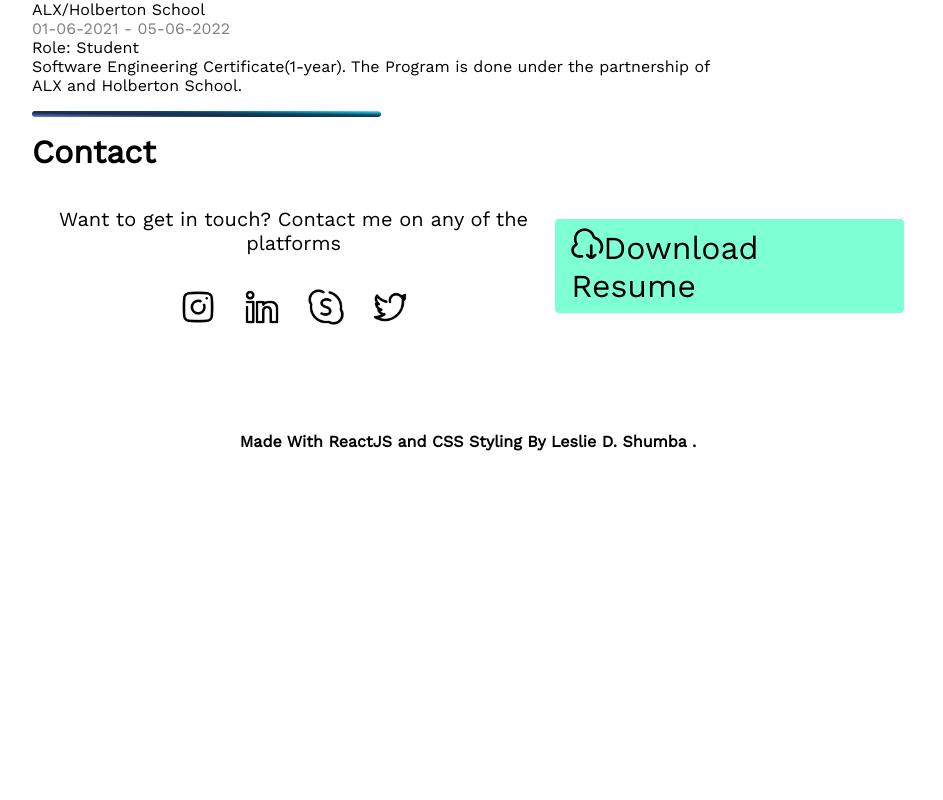
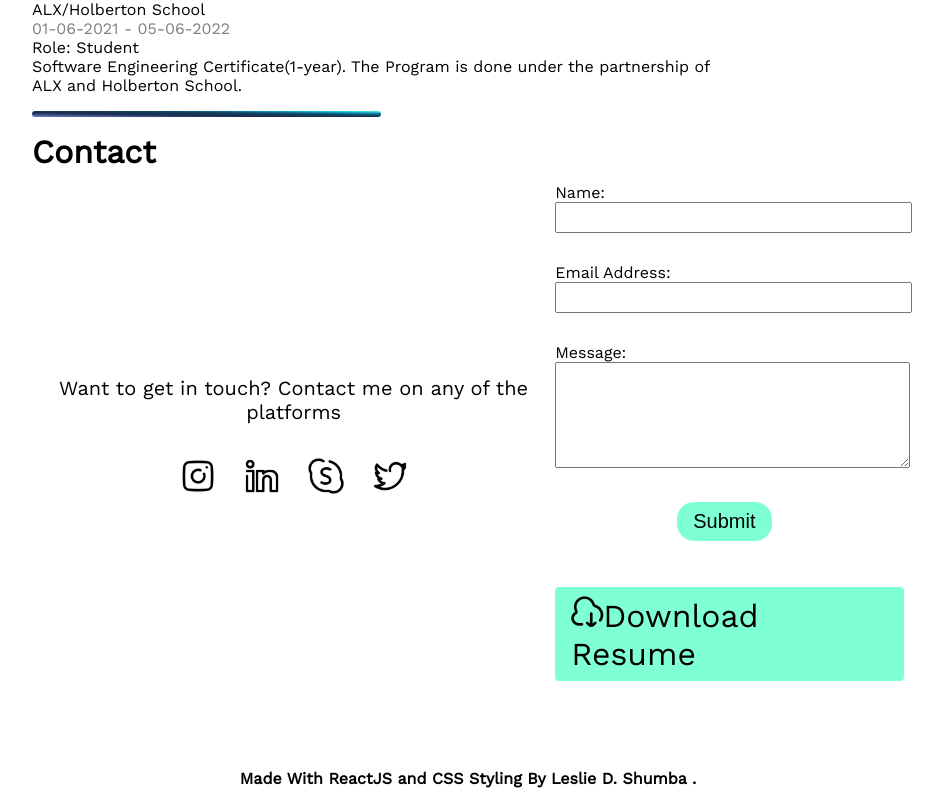
Before and after one commit to layan2k/portfolio, a React (Create React App) app: page / in a window 1280 px wide. Shown: the part 3099-3899 px from the top of the page, without its empty margins (172-1115 px from the left). Before the commit the page ends 3562 px from the top, so only its background shows below. Built offline with nearby package versions, Linux system fonts and the light colour scheme.

Commit message:
contact form

```diff
--- a/package.json
+++ b/package.json
@@ -3,6 +3,7 @@
   "version": "0.1.0",
   "private": true,
   "dependencies": {
+    "@formspree/react": "^2.2.3",
     "@testing-library/jest-dom": "^5.14.1",
     "@testing-library/react": "^11.2.7",
     "@testing-library/user-event": "^12.8.3",
--- a/src/components/body/Contact/contact.css
+++ b/src/components/body/Contact/contact.css
@@ -56,6 +56,9 @@
         flex-direction: start;
 
     }
+    .form{
+        max-width: 100%;
+    }
 
 
 }
--- /dev/null
+++ b/src/components/body/Contact/forms/forms.css
@@ -0,0 +1,84 @@
+.form-container{
+    display: flex;
+    flex-direction: column;
+    justify-content: center;
+    align-items: center;
+    background-color:white;
+    width: 100%;
+    height:400px;
+    font-family: 'Work Sans', sans-serif;
+    -webkit-font-smoothing: antialiased;
+    -moz-osx-font-smoothing: grayscale;
+}
+.email{
+    width:100%;
+    height: 25px;
+    align-self: center;
+    margin-bottom: 30px;
+
+    flex: 1;
+
+}
+.name{
+    width:100%;
+    height: 25px;
+    align-self: center;
+    margin-bottom: 30px;
+
+    flex: 1;
+
+}
+.text-area{
+    width:100%;
+    height: 100px;
+    align-self: center;
+    margin-bottom: 30px;
+    flex: 1;
+
+}
+.form-container button{
+    background-color: aquamarine;
+    padding: 8px 16px;
+    font-size: 20px;
+    display: flex;
+    justify-content:center;
+    align-items:center;
+    border-radius: 17px;
+    border:none;
+    margin-left: 35%;
+    margin-bottom: 50px;
+    text-shadow: none;
+    width: auto;
+
+}
+.form-container button:hover{
+    background-color:blue;
+    color:white;
+}
+.form-container button:active{
+    background-color:lime;
+    color:white;
+}
+
+@media screen and (max-width:720px){
+    .form-container{
+        display: flex;
+        flex-direction: column;
+        justify-content: center;
+        align-items: center;
+        flex-wrap: wrap;
+        padding: 5px;
+        max-height: 100%;
+    }
+    .email{
+        max-width: 100%;
+    }
+    .text-area{
+        max-width: 100%;
+    }
+
+    .name{
+        max-width: 100%;
+    }
+
+}
--- /dev/null
+++ b/src/components/body/Contact/forms/index.js
@@ -0,0 +1,68 @@
+import React from 'react';
+import "./forms.css"
+import { useForm, ValidationError } from '@formspree/react';
+function ContactForm() {
+  const [state, handleSubmit] = useForm("mdoypkll");
+  if (state.succeeded) {
+      return <p>Thanks ! I will get back to you within 24 hours 🙂</p>;
+  }
+  return (
+    <div className="form-container">
+      <form  onSubmit={handleSubmit}>
+      <label htmlFor="name">
+        Name:
+      </label>
+      <input
+        className="name"
+        id="name"
+        type="text"
+        name="name"
+      />
+      <ValidationError
+        prefix="Email"
+        field="email"
+        errors={state.errors}
+      />
+      <label htmlFor="email">
+        Email Address:
+      </label>
+      <br />
+      <input
+      className="email"
+        id="email"
+        type="email"
+        name="email"
+      />
+      <ValidationError
+        prefix="Email"
+        field="email"
+        errors={state.errors}
+      />
+      <label htmlFor="message">
+        Message:
+      </label>
+      <br />
+      <textarea
+      className="text-area"
+        id="message"
+        name="message"
+      />
+      <ValidationError
+        prefix="Message"
+        field="message"
+        errors={state.errors}
+      />
+      <br />
+      <button  classname="sbtn" type="submit" disabled={state.submitting}>
+        Submit
+      </button>
+    </form>
+    </div>
+  );
+}
+function SubmitForm() {
+  return (
+    <ContactForm />
+  );
+}
+export default SubmitForm;
--- a/src/components/body/Contact/index.js
+++ b/src/components/body/Contact/index.js
@@ -2,6 +2,7 @@ import React from 'react'
 import './contact.css'
 import Seperator from "../../common/social-contact/seperator/index"
 import SocialContact from '../../common/social-contact/index'
+import SubmitForm from './forms'
 
 function Contact() {
     return (
@@ -9,9 +10,14 @@ function Contact() {
             <Seperator />
             <label className="section-title">Contact</label>
             <div className="contact-container">
+
                     <div className="contact-left">
                         <p>Want to get in touch? Contact me on any of the platforms</p>
                         <SocialContact />
+                    </div>
+                    <div className="form-download">
+                    <div className="form">
+                        <SubmitForm />
                     </div>
                     <div className="download">
                         <a download href={require('../../../assets/icons/Resume_Leslie.pdf').default}>
@@ -21,6 +27,11 @@ function Contact() {
                 </div>
 
 
+
+            </div>
+
+
+
         </div>
     )
 }
```
Also changed, not shown: 1 other file (tests, documents, lock files or other folders). Lines whose indentation alone changed are shown as unchanged.
